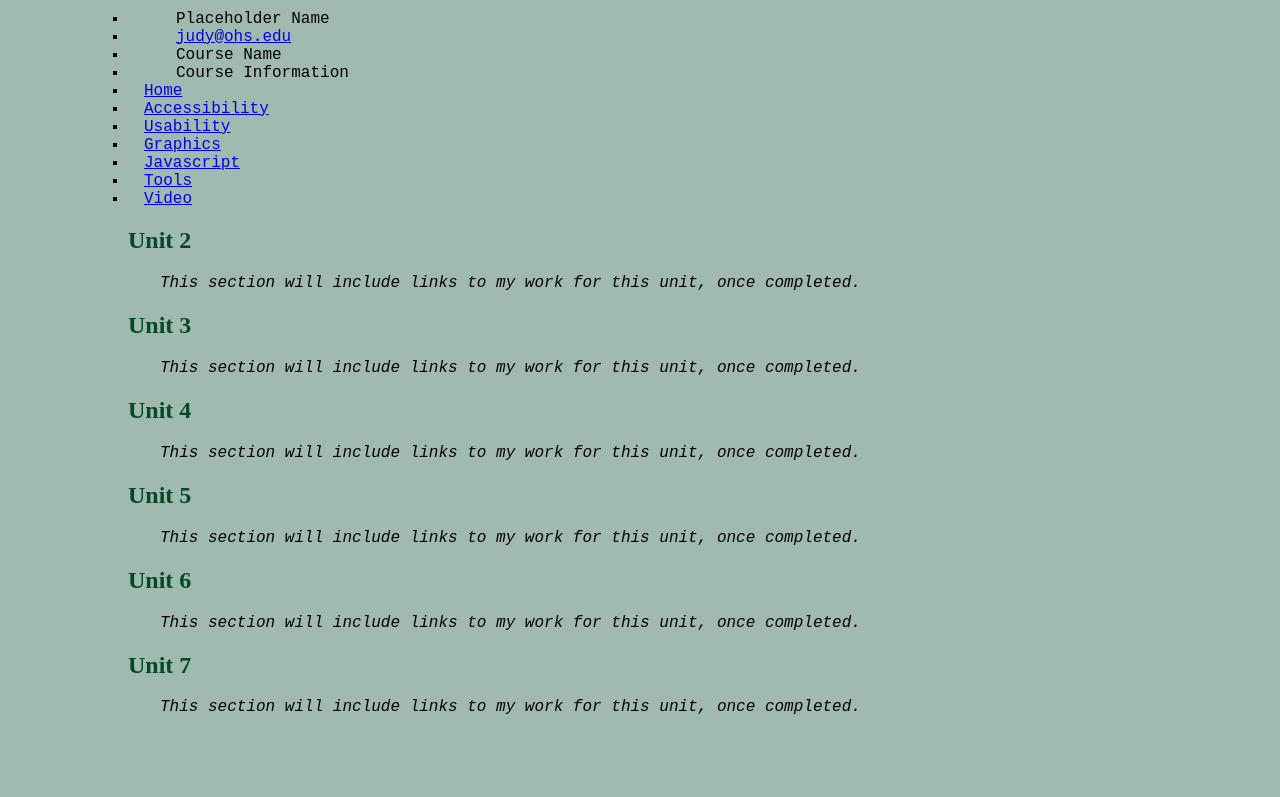
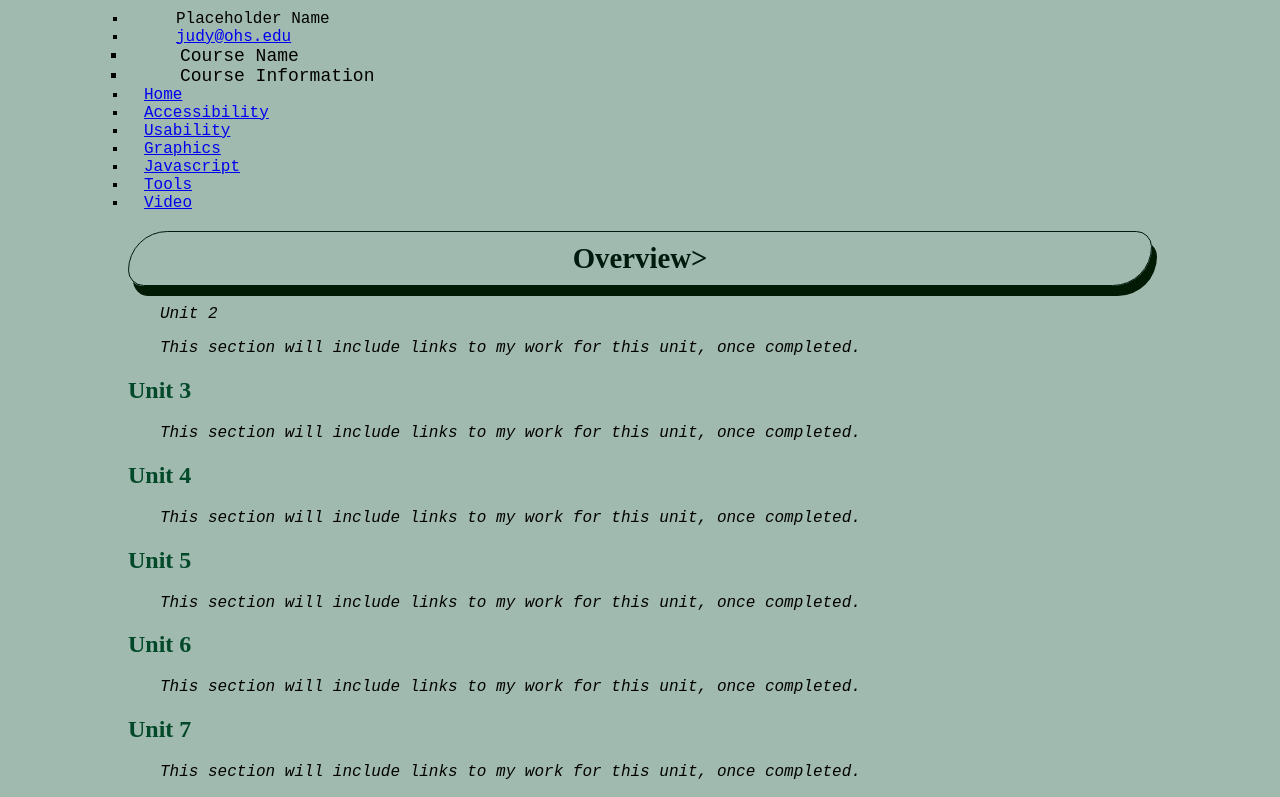
Before and after one commit to zaialvarado/zaialvarado.github.io, a plain HTML site: page index.html in a window 1280 px wide. Shown: the part 134-931 px from the top of the page. Before the commit the page ends 866 px from the top, so only its background shows below. Drawn offline with Linux system fonts and the light colour scheme.

Commit message:
Update index.html

```diff
--- a/index.html
+++ b/index.html
@@ -10,13 +10,13 @@
       <a href="#main">Skip to main content</a>
     </div>
 <h1>Web Portfolio</h1>
-    <div>
+    <div class"info">
       <ul>
         <li>Placeholder Name</li>
 <li><a href="mailto:judy@ohs.edu">judy@ohs.edu</a></li>
       </ul>
 </div>
-    <div>
+    <div class="info">
       <ul>
 <li>Course Name</li>
 <li>Course Information</li>
@@ -48,18 +48,20 @@
       </ul>
     </nav>
     <main id="main">
+      <h1>Overview></h1>
+      <p id="overview>Placeholder for the overview of this course</p>
     <h2>Unit 2</h2>
-<p>This section will include links to my work for this unit, once completed.</p>
+<p class="temp">This section will include links to my work for this unit, once completed.</p>
     <h2>Unit 3</h2>
-<p>This section will include links to my work for this unit, once completed.</p>
+<p class="temp">This section will include links to my work for this unit, once completed.</p>
     <h2>Unit 4</h2>
-<p>This section will include links to my work for this unit, once completed.</p>
+<p class="temp">This section will include links to my work for this unit, once completed.</p>
     <h2>Unit 5</h2>
-<p>This section will include links to my work for this unit, once completed.</p>
+<p class="temp">This section will include links to my work for this unit, once completed.</p>
     <h2>Unit 6</h2>
-<p>This section will include links to my work for this unit, once completed.</p>
+<p class="temp">This section will include links to my work for this unit, once completed.</p>
     <h2>Unit 7</h2>
-<p>This section will include links to my work for this unit, once completed.</p>
-      </main>
+<p class="temp">This section will include links to my work for this unit, once completed.</p>
+    </main>
   </body>
 </html>
```
